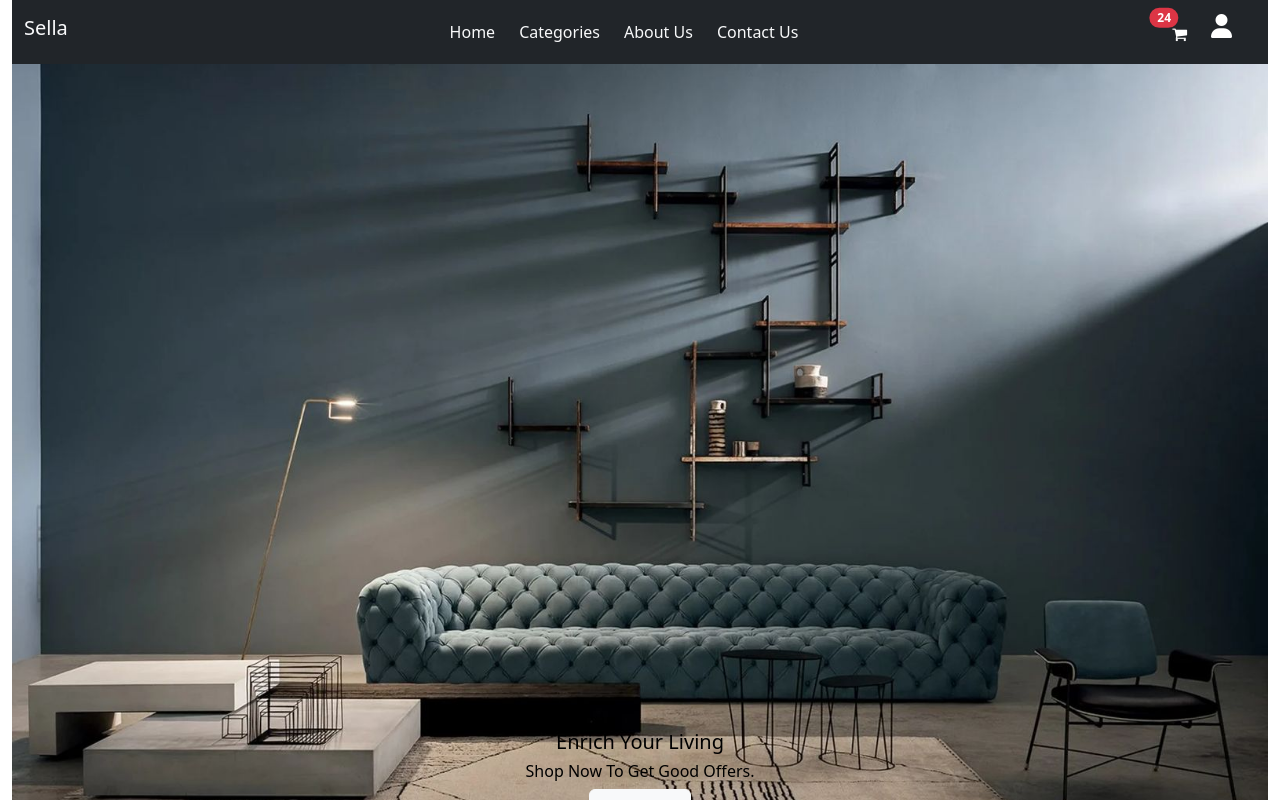
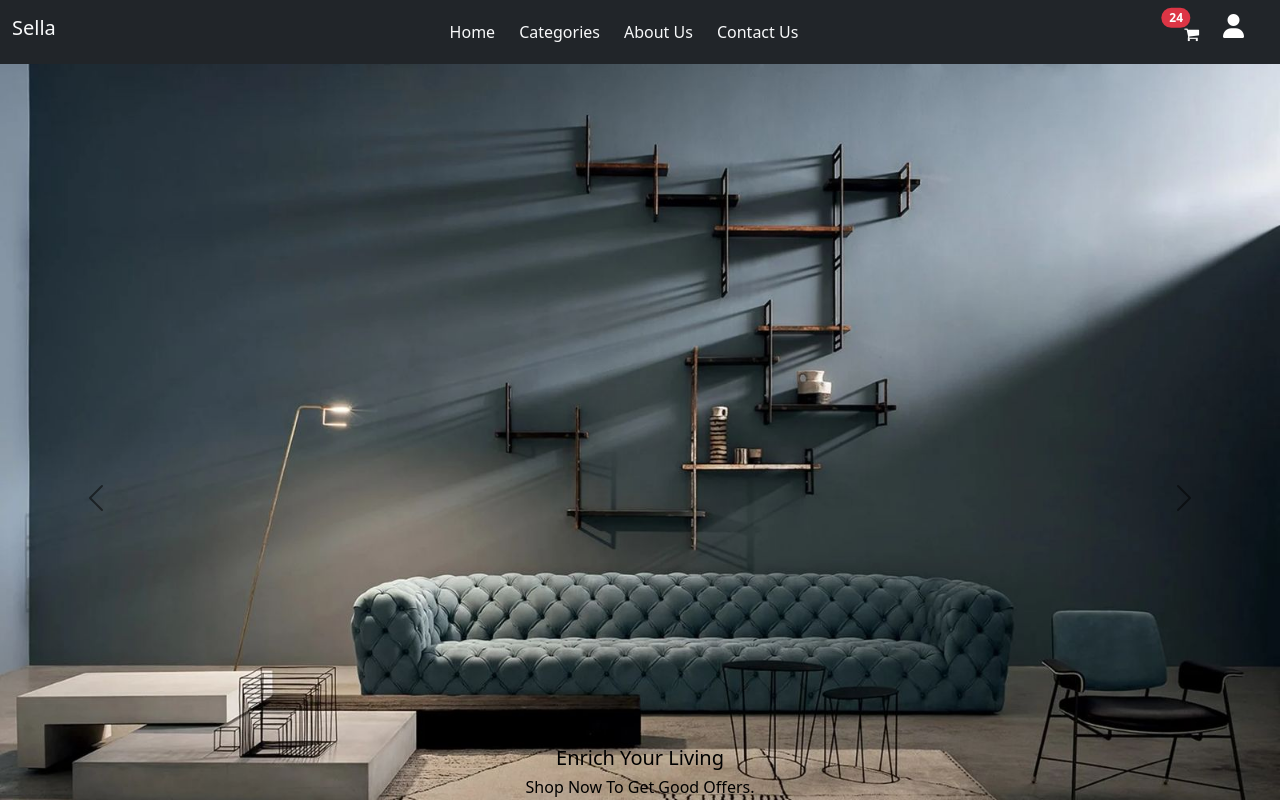
Before and after one commit to zeyadMohsenHegazy/Sella-FrontEnd, an Angular app: page / in a window 1280 px wide. Shown: the top 800 px of the page. Built offline with nearby package versions, Linux system fonts and the light colour scheme.

Commit message:
customize home page size in large screen mode

```diff
--- a/src/app/Components/banner/banner.component.html
+++ b/src/app/Components/banner/banner.component.html
@@ -30,12 +30,12 @@
           <button class="btn btn-light mb-5"> Shop Now </button>
         </div>
     </div>
-    <!-- <button class="carousel-control-prev" type="button" data-bs-target="#carouselExampleDark" data-bs-slide="prev">
+    <button class="carousel-control-prev" type="button" data-bs-target="#carouselExampleDark" data-bs-slide="prev">
       <span class="carousel-control-prev-icon" aria-hidden="true"></span>
       <span class="visually-hidden">Previous</span>
     </button>
     <button class="carousel-control-next" type="button" data-bs-target="#carouselExampleDark" data-bs-slide="next">
       <span class="carousel-control-next-icon" aria-hidden="true"></span>
       <span class="visually-hidden">Next</span>
-    </button> -->
+    </button>
   </div>
--- a/src/app/app.component.html
+++ b/src/app/app.component.html
@@ -1,4 +1,3 @@
-<div class="container-fluid ">
   <div class="pageWrapper">
      <app-header></app-header>
      <div>
@@ -7,4 +6,3 @@
     <!-- <app-not-found></app-not-found> -->
     <app-footer></app-footer>
   </div>
-</div>
```
Also changed, not shown: src/index.html (+4 -4 lines).
